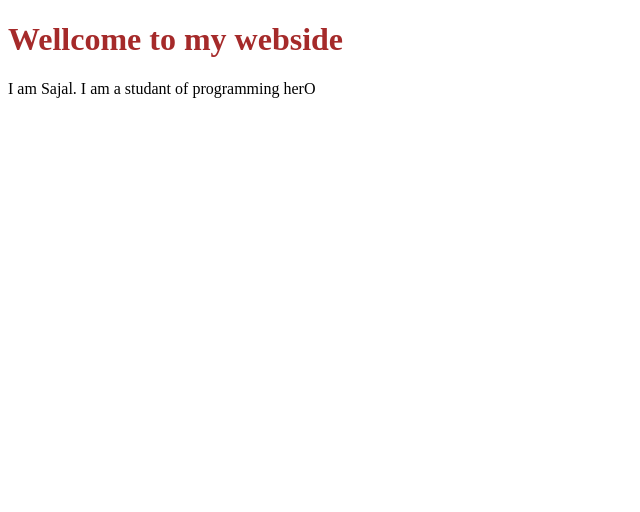
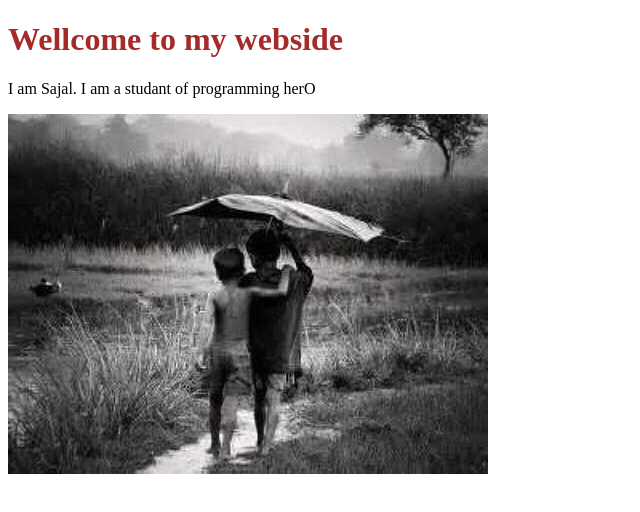
Before and after one commit to Mdabuhurayra12/my-sixth-repo, a plain HTML site: page index.html in a window 1280 px wide. Shown: the whole page, without its empty margins (0-640 px from the left). Drawn offline with Linux system fonts and the light colour scheme.

Commit message:
image added

```diff
--- a/index.html
+++ b/index.html
@@ -11,5 +11,6 @@
     <h1>Wellcome to my webside
     </h1>
     <p>I am Sajal. I am a studant of programming herO</p>
+    <img src="cute.jpg" alt="">
 </body>
 </html>
```
Also changed, not shown: 11012859_810943265662367_7860211377002386435_n.jpg (added), cute.jpg (added), fast.jpg (added), mim.jpg (added), stock-photo-chocolate-candy-in-a-box-with-a-red-bow-135339287.jpg (added), stock-photo-chocolate-coconut-candy-138104735.jpg (added), stock-photo-gourmet-chocolate-covered-strawberries-for-valentine-s-day-125694404.jpg (added).
